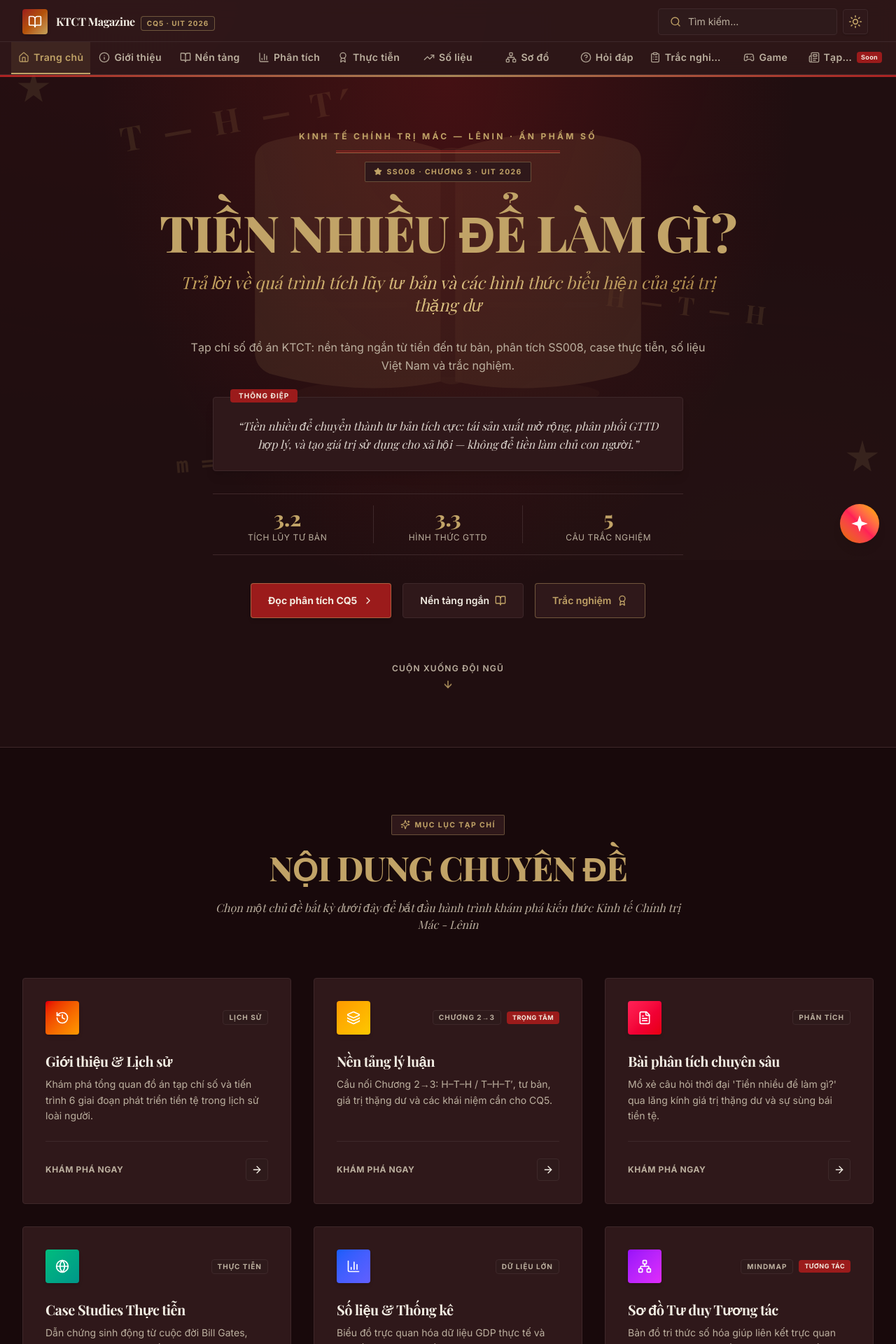
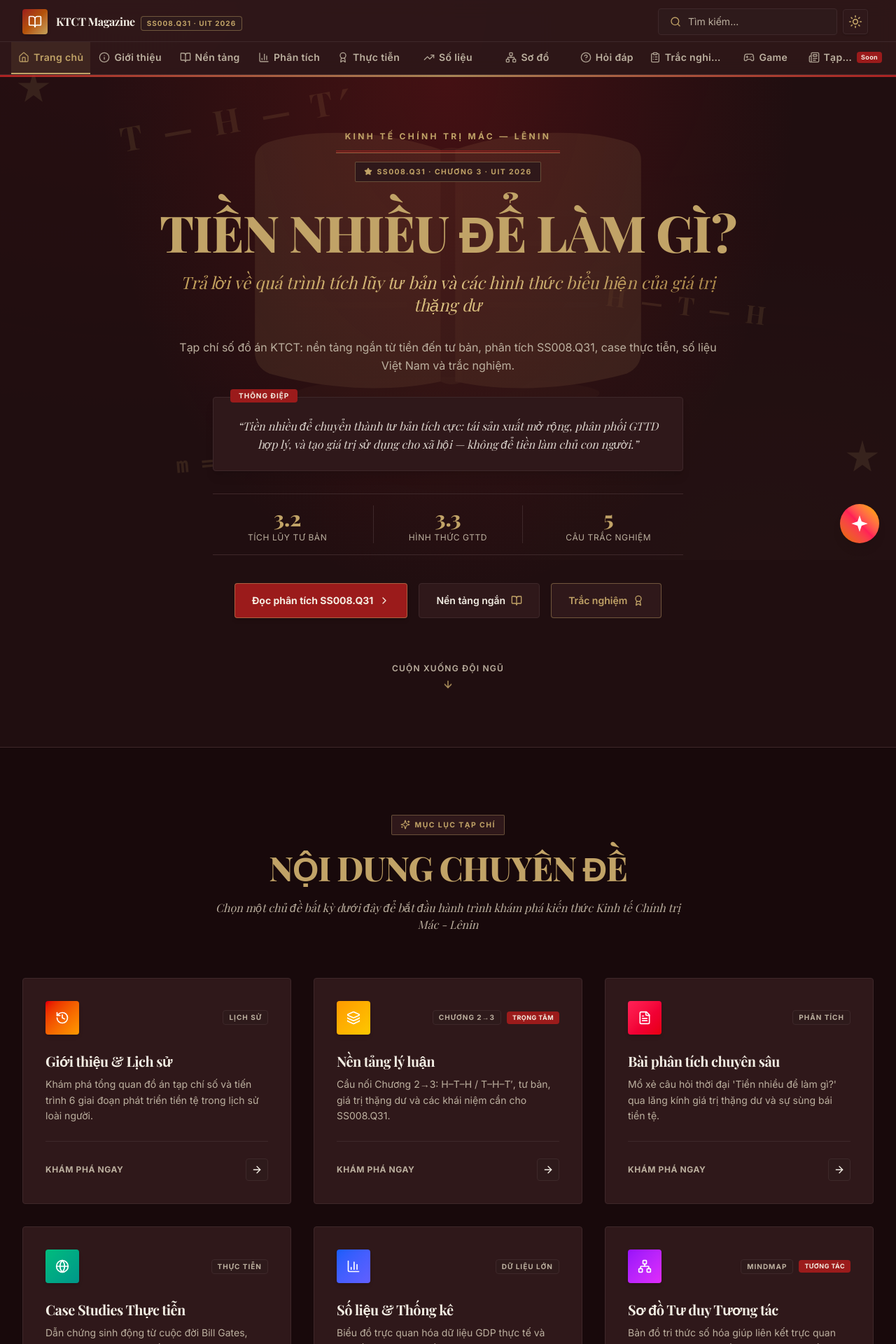
Before and after one commit to Pengikas/ktct-digital-magazine, a Next.js app: page / in a window 1280 px wide. Shown: the top 1920 px of the page at 70% size. Built offline with nearby package versions, Linux system fonts and the light colour scheme; a web font is replaced by a local one.

Commit message:
fix(copy): remove '· ẤN PHẨM SỐ', remove '(3.2–3.3)', replace 'CQ5' with 'SS008.Q31'

```diff
--- a/app/layout.tsx
+++ b/app/layout.tsx
@@ -19,22 +19,22 @@ const playfair = Playfair_Display({
 });
 
 export const metadata: Metadata = {
-  title: "KTCT Magazine | Tiền Nhiều Để Làm Gì? — CQ5 Chương 3 (3.2–3.3)",
-  description: "Đồ án CQ5 Kinh tế Chính trị Mác - Lênin: trả lời 'Tiền nhiều để làm gì?' qua tích lũy tư bản và hình thức biểu hiện giá trị thặng dư, kèm số liệu và trắc nghiệm.",
+  title: "KTCT Magazine | Tiền Nhiều Để Làm Gì? — SS008.Q31 Chương 3",
+  description: "Đồ án SS008.Q31 Kinh tế Chính trị Mác - Lênin: trả lời 'Tiền nhiều để làm gì?' qua tích lũy tư bản và hình thức biểu hiện giá trị thặng dư, kèm số liệu và trắc nghiệm.",
   keywords: [
     "Kinh tế Chính trị Mác - Lênin",
     "Tiền nhiều để làm gì",
     "Tích lũy tư bản",
     "Giá trị thặng dư",
     "Lợi nhuận bình quân",
-    "CQ5",
+    "SS008.Q31",
     "UIT 2026",
     "KTCT Magazine"
   ],
   authors: [{ name: "Nhóm Đồ án KTCT - UIT" }],
   openGraph: {
     title: "KTCT Magazine | Tiền Nhiều Để Làm Gì?",
-    description: "CQ5 Chương 3 (3.2–3.3): tích lũy tư bản, hình thức biểu hiện GTTD và câu trả lời KTCT.",
+    description: "SS008.Q31 Chương 3: tích lũy tư bản, hình thức biểu hiện GTTD và câu trả lời KTCT.",
     type: "website",
   },
 };
--- a/app/page.tsx
+++ b/app/page.tsx
@@ -45,7 +45,7 @@ const TOPICS: TopicCard[] = [
   {
     title: "Nền tảng lý luận",
     description:
-      "Cầu nối Chương 2→3: H–T–H / T–H–T′, tư bản, giá trị thặng dư và các khái niệm cần cho CQ5.",
+      "Cầu nối Chương 2→3: H–T–H / T–H–T′, tư bản, giá trị thặng dư và các khái niệm cần cho SS008.Q31.",
     href: "/nen-tang",
     icon: Layers,
     gradient: "from-amber-500 to-yellow-400",
--- a/components/Footer.tsx
+++ b/components/Footer.tsx
@@ -32,7 +32,7 @@ export function Footer() {
             </div>
             <p className="text-sm text-muted-foreground max-w-md leading-relaxed">
               Đồ án SS008.Q31 - Kinh tế Chính trị Mác - Lênin: trả lời &quot;Tiền nhiều để làm gì?&quot; qua
-              Chương 3 (3.2 Tích lũy tư bản &amp; 3.3 Hình thức biểu hiện giá trị thặng dư), kết hợp
+              Chương 3 (Tích lũy tư bản &amp; Hình thức biểu hiện giá trị thặng dư), kết hợp
               số liệu thực tiễn và minh họa đại chúng.
             </p>
             <div className="flex items-center space-x-2 pt-2">
--- a/components/Navbar.tsx
+++ b/components/Navbar.tsx
@@ -88,7 +88,7 @@ export function Navbar() {
                 KTCT Magazine
               </span>
               <span className="hidden sm:inline-block ml-2 text-[10px] uppercase font-bold tracking-widest px-2 py-0.5 rounded-sm bg-[hsl(var(--muted))] text-gold border border-[hsl(var(--marx-gold)/0.45)]">
-                CQ5 · UIT 2026
+                SS008.Q31 · UIT 2026
               </span>
             </div>
           </Link>
--- a/data/analysisData.ts
+++ b/data/analysisData.ts
@@ -113,7 +113,7 @@ export const CENTRAL_QUESTION_ANALYSIS: AnalysisSection[] = [
     id: "nature-of-wealth",
     sectionNumber: "04",
     title: "Bản chất thực sự của 'Của cải' xã hội",
-    subtitle: "Tiền tệ hay Giá trị sử dụng? — kết luận cho câu hỏi CQ5",
+    subtitle: "Tiền tệ hay Giá trị sử dụng? — kết luận cho câu hỏi SS008.Q31",
     summary: "C.Mác đã vạch rõ sự khác biệt giữa Tiền tệ (đại biểu chứng nhận) và Của cải thực sự (Giá trị sử dụng của xã hội).",
     contentParagraphs: [
       "C.Mác đã vạch rõ sự khác biệt bản chất giữa Tiền và Của cải thực sự của xã hội:",
--- a/data/teamData.ts
+++ b/data/teamData.ts
@@ -132,7 +132,7 @@ export const TEAM_MEMBERS: TeamMember[] = [
     role: "Nghiên cứu Nội dung",
     department: "Nội dung & Nghiên cứu",
     avatarInitials: "BT",
-    bio: "Tổng hợp lý luận Chương 3 (3.2–3.3) và cầu nối từ tiền đến tư bản.",
+    bio: "Tổng hợp lý luận Chương 3 và cầu nối từ tiền đến tư bản.",
     skills: ["Kinh tế chính trị", "Nghiên cứu học thuật", "Biên tập"]
   },
   {
--- a/sections/AboutSection.tsx
+++ b/sections/AboutSection.tsx
@@ -64,8 +64,8 @@ export function AboutSection() {
             GIỚI THIỆU ĐỒ ÁN
           </h2>
           <p className="text-sm sm:text-base text-muted-foreground max-w-3xl mx-auto leading-relaxed">
-            CQ5: &quot;Tiền nhiều để làm gì?&quot; — trình bày dưới góc Chương 3 (3.2 Tích lũy tư bản &amp;
-            3.3 Hình thức biểu hiện giá trị thặng dư).
+            SS008.Q31: &quot;Tiền nhiều để làm gì?&quot; — trình bày dưới góc Chương 3 (Tích lũy tư bản &amp;
+            Hình thức biểu hiện giá trị thặng dư).
           </p>
         </div>
 
@@ -93,8 +93,8 @@ export function AboutSection() {
             </div>
             <h3 className="text-lg font-bold font-serif text-foreground">Phạm vi Nghiên cứu</h3>
             <p className="text-xs sm:text-sm text-muted-foreground leading-relaxed">
-              Trọng tâm CQ5 Chương 3: tích lũy tư bản (3.2) và các hình thức biểu hiện giá trị thặng dư
-              (3.3 — lợi nhuận, lợi tức, địa tô). Nền Chương 2 chỉ làm cầu nối ngắn (H–T–H → T–H–T′).
+              Trọng tâm SS008.Q31 Chương 3: tích lũy tư bản và các hình thức biểu hiện giá trị thặng dư
+              (lợi nhuận, lợi tức, địa tô). Nền Chương 2 chỉ làm cầu nối ngắn (H–T–H → T–H–T′).
             </p>
           </motion.div>
 
--- a/sections/AnalysisSection.tsx
+++ b/sections/AnalysisSection.tsx
@@ -30,13 +30,13 @@ export function AnalysisSection() {
         <div className="text-center space-y-4">
           <div className="label-press mx-auto">
             <BarChart className="w-3.5 h-3.5" />
-            <span>CQ5 · Chương 3 mục 3.2–3.3</span>
+            <span>SS008.Q31 · Chương 3</span>
           </div>
           <h2 className="text-3xl sm:text-5xl font-extrabold font-serif tracking-tight heading-display leading-tight">
             TRẢ LỜI: TIỀN NHIỀU ĐỂ LÀM GÌ?
           </h2>
           <p className="text-sm sm:text-base text-muted-foreground max-w-3xl mx-auto leading-relaxed">
-            Trọng tâm đồ án: tích lũy tư bản (3.2) và các hình thức biểu hiện giá trị thặng dư (3.3),
+            Trọng tâm đồ án: tích lũy tư bản và các hình thức biểu hiện giá trị thặng dư,
             kết nối H–T–H → T–H–T′ và kết luận về của cải thực sự.
           </p>
         </div>
--- a/sections/HeroSection.tsx
+++ b/sections/HeroSection.tsx
@@ -23,12 +23,12 @@ export function HeroSection() {
           className="space-y-3"
         >
           <p className="text-[11px] sm:text-xs font-bold uppercase tracking-[0.28em] text-gold">
-            Kinh tế Chính trị Mác — Lênin · Ấn phẩm số
+            Kinh tế Chính trị Mác — Lênin
           </p>
           <div className="mx-auto max-w-xs border-double-rule" />
           <div className="label-press mx-auto">
             <Star className="w-3 h-3 fill-current" />
-            <span>SS008 · Chương 3 · UIT 2026</span>
+            <span>SS008.Q31 · Chương 3 · UIT 2026</span>
           </div>
         </motion.div>
 
@@ -52,7 +52,7 @@ export function HeroSection() {
           transition={{ duration: 0.8, delay: 0.4 }}
           className="text-sm sm:text-base text-muted-foreground max-w-3xl mx-auto leading-relaxed font-sans"
         >
-          Tạp chí số đồ án KTCT: nền tảng ngắn từ tiền đến tư bản, phân tích SS008,
+          Tạp chí số đồ án KTCT: nền tảng ngắn từ tiền đến tư bản, phân tích SS008.Q31,
           case thực tiễn, số liệu Việt Nam và trắc nghiệm.
         </motion.p>
 
@@ -107,7 +107,7 @@ export function HeroSection() {
             href="/analysis"
             className="px-6 py-3.5 rounded-sm bg-[#9b1b1b] text-[#f4ebe0] font-bold text-sm shadow-md hover:bg-[#7f1515] transition-all flex items-center space-x-2 border border-[hsl(var(--marx-gold)/0.5)]"
           >
-            <span>Đọc phân tích CQ5</span>
+            <span>Đọc phân tích SS008.Q31</span>
             <ChevronRight className="w-4 h-4" />
           </Link>
 
--- a/sections/TheorySection.tsx
+++ b/sections/TheorySection.tsx
@@ -118,14 +118,14 @@ export function TheorySection() {
             TỪ TIỀN ĐẾN TƯ BẢN
           </h2>
           <p className="text-sm sm:text-base text-muted-foreground max-w-3xl mx-auto leading-relaxed">
-            Nắm nhanh H–T–H và T–H–T′, rồi các khái niệm cần cho CQ5 (3.2 Tích lũy tư bản &amp; 3.3
+            Nắm nhanh H–T–H và T–H–T′, rồi các khái niệm cần cho SS008.Q31 (Tích lũy tư bản &amp;
             Hình thức biểu hiện GTTD). Chi tiết Chương 2 (hình thái giá trị, 5 chức năng) nằm ở phụ lục.
           </p>
           <Link
             href="/analysis"
             className="inline-flex items-center gap-2 mt-2 px-5 py-2.5 rounded-xl bg-gradient-to-r from-red-600 to-amber-500 text-foreground text-sm font-semibold hover:opacity-95 transition-opacity"
           >
-            Sang phần Phân tích CQ5
+            Sang phần Phân tích SS008.Q31
             <ArrowRight className="w-4 h-4" />
           </Link>
         </div>
@@ -196,20 +196,20 @@ export function TheorySection() {
               <div className="space-y-2 text-xs sm:text-sm text-muted-foreground">
                 <p>• Mục đích: giá trị thặng dư m</p>
                 <p>• Môi giới: sức lao động + tư liệu sản xuất</p>
-                <p>• Vận động vô hạn → tích lũy tư bản (3.2)</p>
+                <p>• Vận động vô hạn → tích lũy tư bản</p>
               </div>
             </motion.div>
           </div>
         </div>
 
-        {/* PART 2: Primary concepts for CQ5 */}
+        {/* PART 2: Primary concepts for SS008.Q31 */}
         <div className="space-y-8">
           <div className="border-b border-marx pb-4">
             <span className="text-xs font-mono font-bold text-red-500 uppercase tracking-widest">
-              Khái niệm cần cho CQ5
+              Khái niệm cần cho SS008.Q31
             </span>
             <h3 className="text-2xl font-bold font-serif text-foreground mt-1">
-              Tư bản · GTTD · Tích lũy · Phân phối (3.2–3.3)
+              Tư bản · GTTD · Tích lũy · Phân phối
             </h3>
           </div>
 
```
